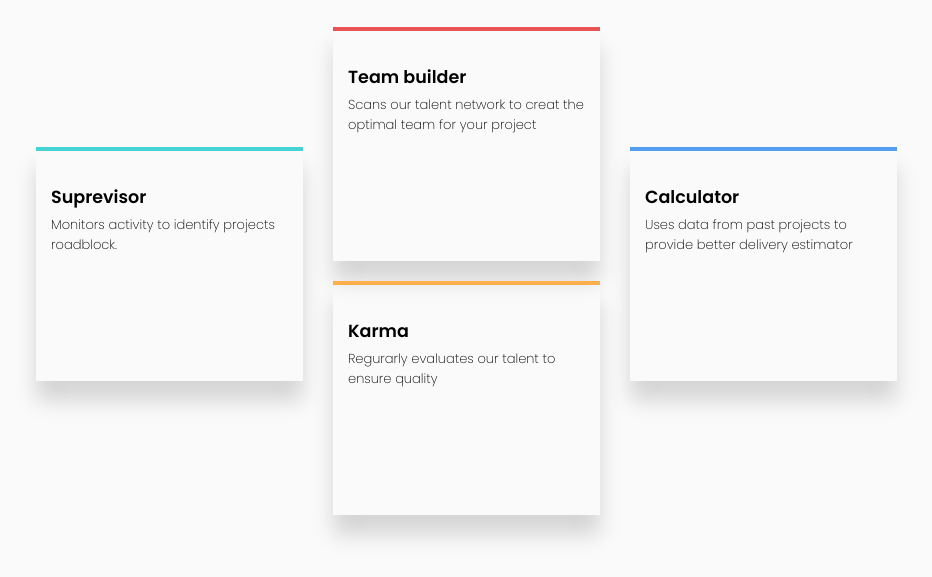
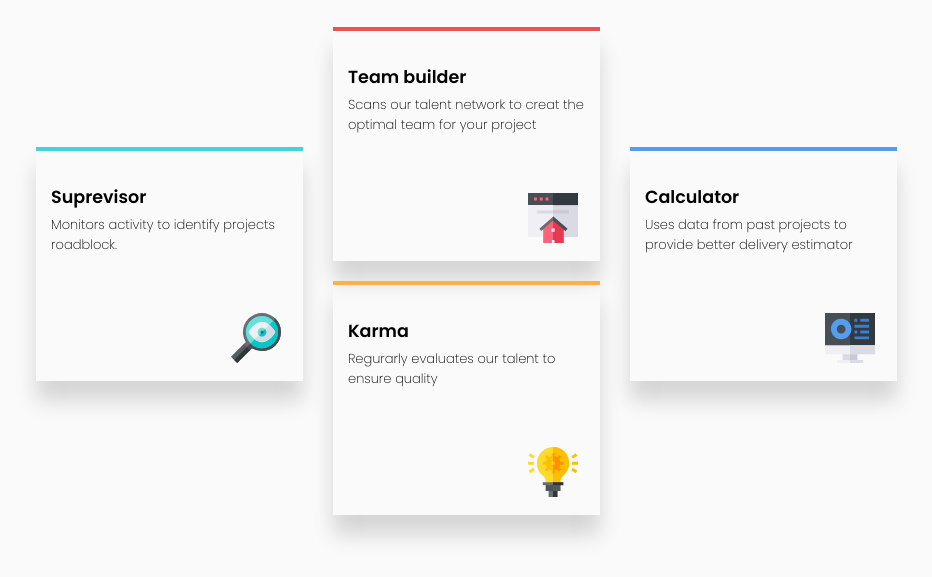
Before and after one commit to Ina209/Four-card-feature-section-master, a plain HTML site: page index.html in a window 1280 px wide. Shown: the part 141-718 px from the top of the page, without its empty margins (169-1101 px from the left). Drawn offline with Linux system fonts and the light colour scheme.

Commit message:
images path

```diff
--- a/style.css
+++ b/style.css
@@ -79,17 +79,17 @@ h3 {
 }
 
 .icon-magnifier{
-  background-image: url('../images/icon-supervisor.svg');
+  background-image: url('icon-supervisor.svg');
 }
 
 .icon-house{
-  background-image: url('../images/icon-team-builder.svg');
+  background-image: url('icon-team-builder.svg');
 }
 .icon-bulb{
-  background-image: url('../images/icon-karma.svg');
+  background-image: url('icon-karma.svg');
 }
 .icon-screen{
-  background-image: url('../images/icon-calculator.svg');
+  background-image: url('icon-calculator.svg');
 }
 
 #container {
```
